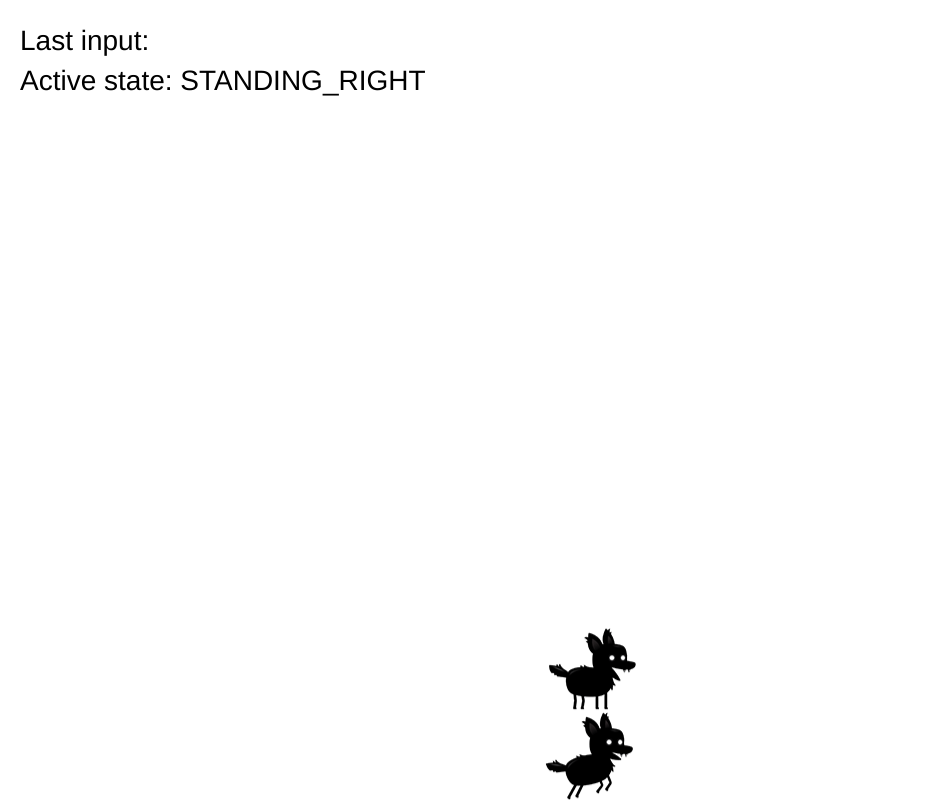
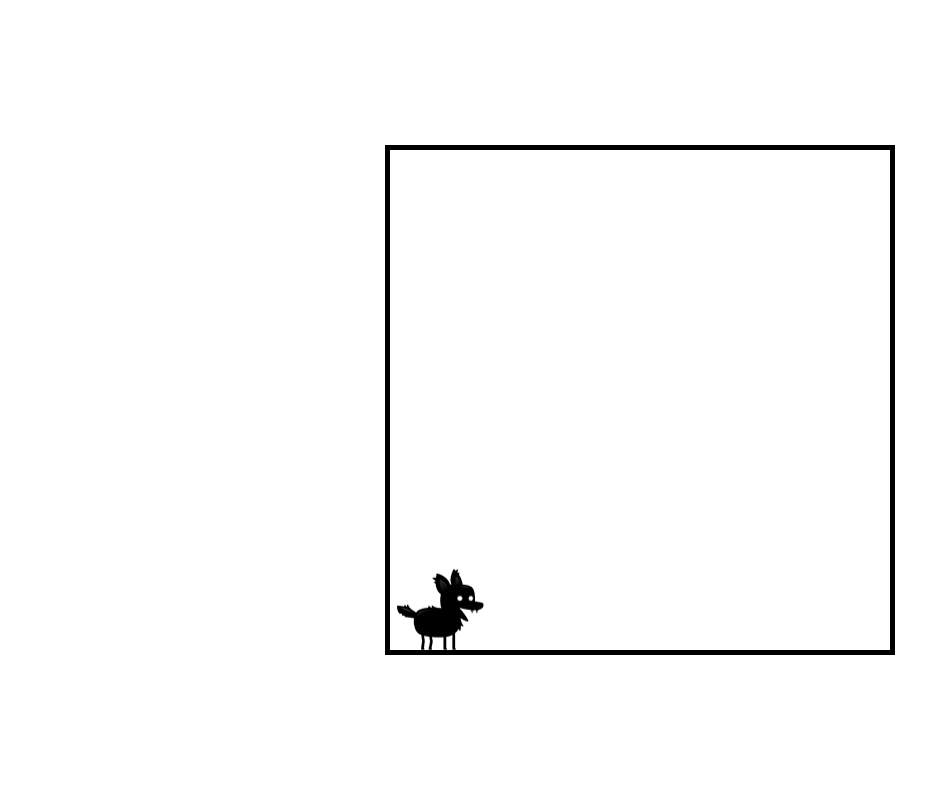
Before and after one commit to IvanMijic0/Endless_Runner_JS, a plain HTML site: page index.html in a window 1280 px wide. Shown: the whole page, without its empty margins (0-937 px from the left). Drawn offline with Linux system fonts and the light colour scheme.

Commit message:
Humble Beginnings

```diff
--- a/controller.js
+++ b/controller.js
@@ -1,16 +1,14 @@
-import Player from "./player.js";
-import InputHandler from "./input_handler.js";
-import {drawStatusText} from "./utils.js";
+import Game from "./game.js";
 
 window.addEventListener("load", () => {
     const loading = document.getElementById("loading");
     loading.style.display = "none";
     const canvas = document.getElementById("canvas1");
     const ctx = canvas.getContext("2d");
-    const CANVAS_WIDTH = canvas.width = window.innerWidth;
-    const CANVAS_HEIGHT = canvas.height = window.innerHeight;
-    const  player = new Player(CANVAS_WIDTH, CANVAS_HEIGHT);
-    const input = new InputHandler();
+    const CANVAS_WIDTH = canvas.width = 500;
+    const CANVAS_HEIGHT = canvas.height = 500;
+
+    const game = new Game(CANVAS_WIDTH, CANVAS_HEIGHT);
 
     let lastTime = 0;
 
@@ -18,9 +16,8 @@ window.addEventListener("load", () => {
         ctx.clearRect(0, 0, CANVAS_WIDTH, CANVAS_HEIGHT);
         const deltaTime = timestamp - lastTime;
         lastTime = timestamp;
-        drawStatusText(ctx, input, player);
-        player.update(deltaTime, input.lastKey)
-        player.draw(ctx);
+        game.update(deltaTime);
+        game.draw(ctx);
         requestAnimationFrame(animate);
     }
     animate(0);
--- /dev/null
+++ b/game.js
@@ -0,0 +1,17 @@
+import Player from "./player.js";
+import InputHandler from "./input_handler.js";
+
+export default class Game {
+    constructor(width, height) {
+        this.width = width;
+        this.height = height;
+        this.player = new Player(this);
+        this.input = new InputHandler();
+    }
+    update = (deltaTime) => {
+        this.player.update(deltaTime, this.input.keys);
+    }
+    draw = (ctx) => {
+        this.player.draw(ctx);
+    }
+}
--- a/index.html
+++ b/index.html
@@ -4,12 +4,12 @@
     <meta charset="UTF-8">
     <meta http-equiv="X-UA-Compatible" content="IE=edge">
     <meta name="viewport" content="width=device-width, initial-scale=1.0">
-    <title>State Management</title>
+    <title>Endless Runner JS</title>
     <link rel="stylesheet" href="style.css" />
 </head>
 <body>
     <canvas id="canvas1"></canvas>
-    <img id="dogImage" src="Assets/Sprites/player.png" alt="Player Dog Image">
+    <img id="player" src="Assets/Sprites/player.png" alt="Player Dog Image">
     <h1 id="loading">Loading...</h1>
     <script type="module" src="controller.js"></script>
 </body>
--- a/input_handler.js
+++ b/input_handler.js
@@ -1,62 +1,37 @@
+const KEYS = {
+    ARROW_DOWN: "ArrowDown",
+    KEY_DOWN: "s",
+    ARROW_UP: "ArrowUp",
+    KEY_UP: "w",
+    ARROW_LEFT: "ArrowLeft",
+    KEY_LEFT: "a",
+    ARROW_RIGHT: "ArrowRight",
+    KEY_RIGHT: "d",
+    SHIFT: "Shift",
+    ENTER: "Enter",
+};
+
 export default class InputHandler {
     constructor() {
-        this.lastKey = " ";
+        this.keys = [];
+
         window.addEventListener("keydown", e => {
-            switch (e.key){
-                case "ArrowLeft":
-                    this.lastKey = "PRESS left";
-                    break
-                case "a":
-                    this.lastKey = "PRESS left";
-                    break
-                case "ArrowRight":
-                    this.lastKey = "PRESS right";
-                    break
-                case "d":
-                    this.lastKey = "PRESS right";
-                    break
-                case "ArrowDown":
-                    this.lastKey = "PRESS down";
-                    break
-                case "s":
-                    this.lastKey = "PRESS down";
-                    break
-                case "ArrowUp":
-                    this.lastKey = "PRESS up";
-                    break
-                case "w":
-                    this.lastKey = "PRESS up";
-                    break
+            if (
+                Object.values(KEYS).includes(e.key) &&
+                !this.keys.includes(e.key)
+            )
+            {
+                this.keys.push(e.key);
             }
+            console.log(this.keys);
         });
 
         window.addEventListener("keyup", e => {
-            switch (e.key){
-                case "ArrowLeft":
-                    this.lastKey = "RELEASE left";
-                    break
-                case "a":
-                    this.lastKey = "RELEASE left";
-                    break
-                case "ArrowRight":
-                    this.lastKey = "RELEASE right";
-                    break
-                case "d":
-                    this.lastKey = "RELEASE right";
-                    break
-                case "ArrowDown":
-                    this.lastKey = "RELEASE down";
-                    break
-                case "s":
-                    this.lastKey = "RELEASE down";
-                    break
-                case "ArrowUp":
-                    this.lastKey = "RELEASE up";
-                    break
-                case "w":
-                    this.lastKey = "RELEASE up";
-                    break
+            const index = this.keys.indexOf(e.key);
+            if (index !== -1) {
+                this.keys.splice(index, 1);
             }
+            console.log(this.keys);
         });
     }
 }
--- a/player.js
+++ b/player.js
@@ -1,13 +1,12 @@
 import {
     StandingLeft, StandingRight, SittingLeft, SittingRight,
     RunningLeft, RunningRight, JumpingLeft, JumpingRight,
-    FallingLeft, FallingRight, states,
+    FallingLeft, FallingRight,
 } from "./state.js";
 
 export default class Player {
-    constructor(gameWidth, gameHeight) {
-        this.gameWidth = gameWidth;
-        this.gameHeight = gameHeight;
+    constructor(game) {
+        this.game = game;
         this.states = [
             new StandingLeft(this),
             new StandingRight(this),
@@ -21,10 +20,10 @@ export default class Player {
             new FallingRight(this),
         ];
         this.currentState = this.states[1];
-        this.height = 181.83;
-        this.width = 200;
-        this.x = this.gameWidth * .5 - this.width * .5;
-        this.y = this.gameHeight - this.height;
+        this.width = 100;
+        this.height = 91.3;
+        this.x = 0;
+        this.y = this.game.height - this.height;
         this.frameX = 0;
         this.frameY = 0;
         this.maxFrame = 6;
@@ -35,57 +34,17 @@ export default class Player {
         this.maxSpeed = 5;
         this.vy = 0;
         this.weight = .5;
-        this.image = document.getElementById("dogImage");
+        this.image = document.getElementById("player");
     }
     update = (deltaTime, input) => {
-
         if (
-            this.currentState === this.states[states.SITTING_LEFT] ||
-            this.currentState === this.states[states.SITTING_RIGHT]
-        ){
-            this.maxFrame = 4;
-        } else if (
-            this.currentState === this.states[states.RUNNING_LEFT] ||
-            this.currentState === this.states[states.RUNNING_RIGHT]
-        ) {
-            this.maxFrame = 8;
-        }
-        else {
-            this.maxFrame = 6;
-        }
-
-        this.currentState.handleInput(input);
-
-        // Sprite Animation
-        if (this.frameTimer > this.frameInterval){
-            if (this.frameX >= this.maxFrame) {this.frameX = 0;}
-            else this.frameX++;
-            this.frameTimer = 0;
-        } else {
-            this.frameTimer += deltaTime;
-        }
-
-        // Horizontal Movement
-        this.x += this.speed;
-
-        // Boundaries
-        if (this.x <= 0) {this.x = 0;}
-        else if (this.x >= this.gameWidth - this.width) {
-            this.x = this.gameWidth - this.width;
-        }
-
-        // Vertical Movement
-        this.y += this.vy;
-        if (!this.onGround()) {
-            this.vy += this.weight;
-        } else {
-            this.vy = 0;
-        }
-        // Check if player falls through floor
-        // Just in case
-        if (this.y > this.gameHeight - this.height) {
-            this.y = this.gameHeight - this.height;
-        }
+            input.includes("ArrowRight") ||
+            input.includes("d")
+        ) {this.x++;}
+        else if (
+            input.includes("ArrowLeft") ||
+            input.includes("a")
+        ) {this.x--;}
     }
     draw = (ctx) => {
         ctx.drawImage(
@@ -106,6 +65,6 @@ export default class Player {
     }
 
     onGround = () => {
-        return this.y >= this.gameHeight - this.height;
+        return this.y >= this.game.height - this.height;
     }
 }
--- a/state.js
+++ b/state.js
@@ -73,7 +73,7 @@ export class SittingLeft extends State {
         this.player = player;
     }
     enter = () => {
-        this.player.frameY = 9;
+        this.player.frameY = 5;
     }
     handleInput = (input) => {
         if (input === "PRESS right"){
@@ -89,7 +89,7 @@ export class SittingRight extends State {
         this.player = player;
     }
     enter = () => {
-        this.player.frameY = 8;
+        this.player.frameY = 5;
     }
     handleInput = (input) => {
         if (input === "PRESS left"){
@@ -106,7 +106,7 @@ export class RunningLeft extends State {
         this.player = player;
     }
     enter = () => {
-        this.player.frameY = 7;
+        this.player.frameY = 3;
         this.player.speed = -this.player.maxSpeed;
     }
     handleInput = (input) => {
@@ -126,7 +126,7 @@ export class RunningRight extends State {
         this.player = player;
     }
     enter = () => {
-        this.player.frameY = 6;
+        this.player.frameY = 3;
         this.player.speed = this.player.maxSpeed;
     }
     handleInput = (input) => {
@@ -146,7 +146,7 @@ export class JumpingLeft extends State {
         this.player = player;
     }
     enter = () => {
-        this.player.frameY = 3;
+        this.player.frameY = 1;
         if (this.player.onGround()) {this.player.vy -= 20;}
         this.player.speed = -this.player.maxSpeed * .5;
     }
@@ -167,7 +167,7 @@ export class JumpingRight extends State {
         this.player = player;
     }
     enter = () => {
-        this.player.frameY = 2;
+        this.player.frameY = 1;
         if (this.player.onGround()) {this.player.vy -= 20;}
         this.player.speed = this.player.maxSpeed * .5;
     }
@@ -187,7 +187,7 @@ export class FallingLeft extends State {
         this.player = player;
     }
     enter = () => {
-        this.player.frameY = 5;
+        this.player.frameY = 2;
     }
     handleInput = (input) => {
         if (input === "PRESS right") {
@@ -203,7 +203,7 @@ export class FallingRight extends State {
         this.player = player;
     }
     enter = () => {
-        this.player.frameY = 4;
+        this.player.frameY = 2;
     }
     handleInput = (input) => {
         if (input === "PRESS left") {
--- a/style.css
+++ b/style.css
@@ -2,16 +2,16 @@
     margin: 0;
     padding: 0;
     box-sizing: border-box;
-    font-family: "Helvetica", cursive;
 }
 
-canvas {
-    top: 0;
-    left: 0;
-}
-
-body {
-    overflow: hidden;
+#canvas1 {
+    border: 5px solid black;
+    position: absolute;
+    top: 50%;
+    left: 50%;
+    transform: translate(-50%, -50%);
+    max-width: 100%;
+    max-height: 100%;
 }
 
 img {
```
